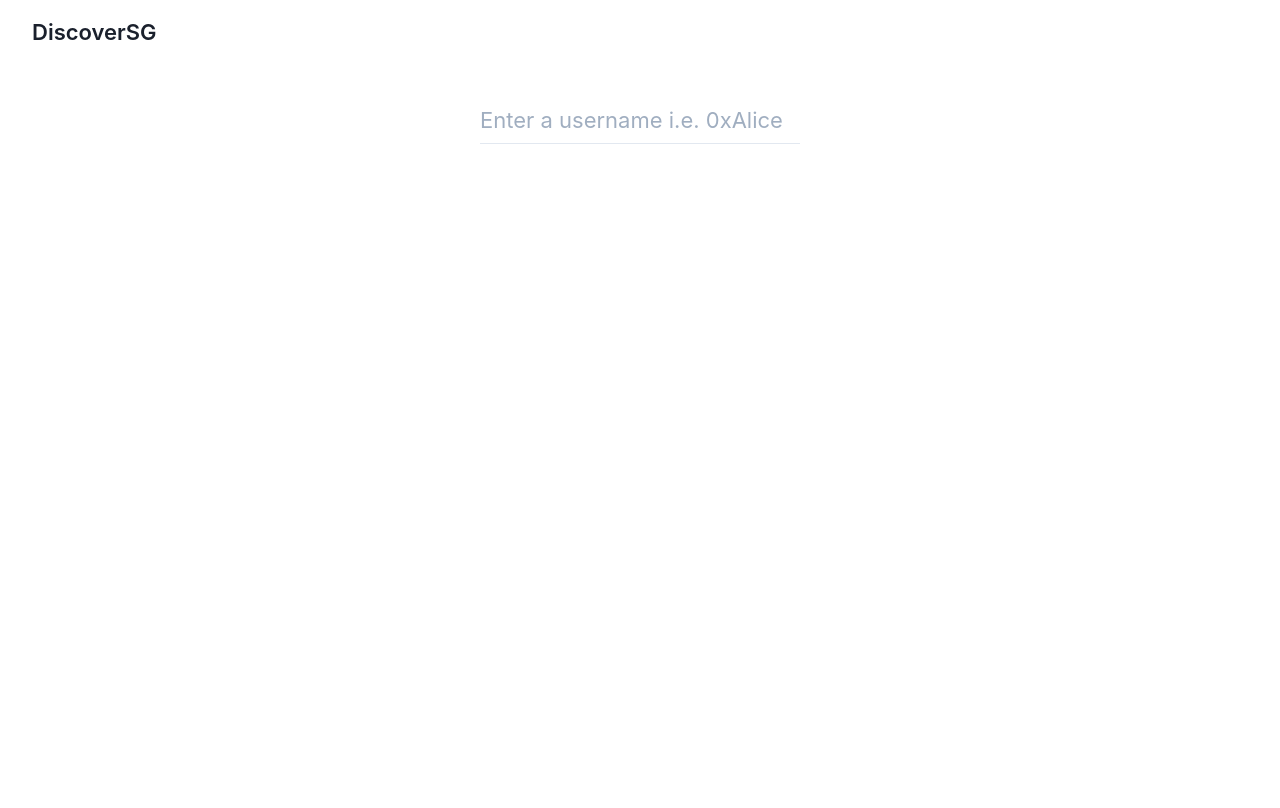
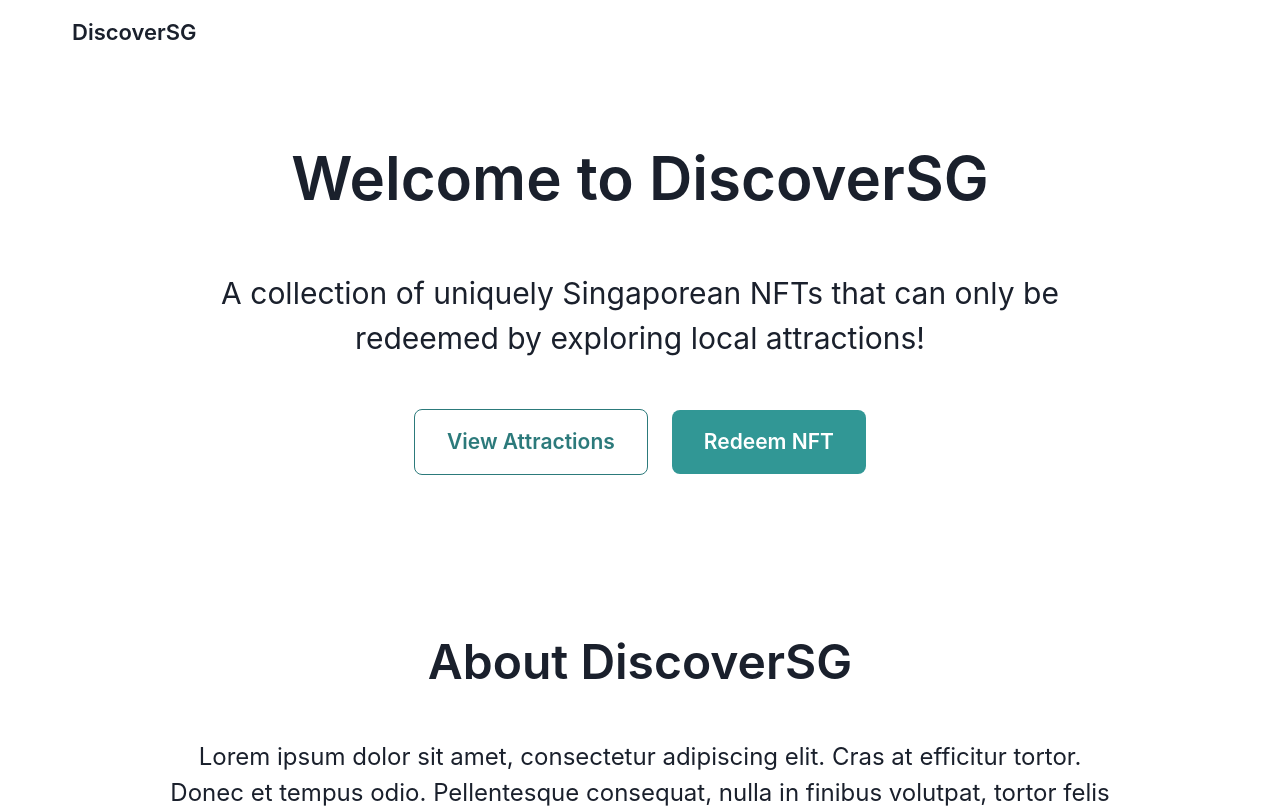
Before and after one commit to opengovsg/discoversg, a React (Create React App) app: page / in a window 1280 px wide. Shown: the top 808 px of the page. Built offline with nearby package versions, Linux system fonts and the light colour scheme.

Commit message:
fix: placeholder layout for landing page

```diff
--- a/package.json
+++ b/package.json
@@ -17,6 +17,7 @@
     "@types/node": "^12.20.19",
     "@types/react": "^16.14.13",
     "@types/react-dom": "^16.9.14",
+    "@types/react-router-hash-link": "^2.4.4",
     "axios": "^0.21.4",
     "ethers": "^5.5.3",
     "framer-motion": "^4.1.17",
@@ -25,6 +26,8 @@
     "react": "^17.0.2",
     "react-dom": "^17.0.2",
     "react-icons": "^3.11.0",
+    "react-router-dom": "^6.2.1",
+    "react-router-hash-link": "^2.4.3",
     "react-scripts": "4.0.3",
     "typescript": "^3.9.10",
     "web-vitals": "^0.2.4"
--- a/public/index.html
+++ b/public/index.html
@@ -5,10 +5,7 @@
     <link rel="icon" href="%PUBLIC_URL%/favicon.ico" />
     <meta name="viewport" content="width=device-width, initial-scale=1" />
     <meta name="theme-color" content="#000000" />
-    <meta
-      name="description"
-      content="Web site created using create-react-app"
-    />
+    <meta name="description" content="DiscoverSG" />
     <link rel="apple-touch-icon" href="%PUBLIC_URL%/logo192.png" />
     <!--
       manifest.json provides metadata used when your web app is installed on a
@@ -24,7 +21,7 @@
       work correctly both with client-side routing and a non-root public URL.
       Learn how to configure a non-root public URL by running `npm run build`.
     -->
-    <title>Alt Name Finder</title>
+    <title>DiscoverSG</title>
   </head>
   <body>
     <noscript>You need to enable JavaScript to run this app.</noscript>
--- a/src/App.tsx
+++ b/src/App.tsx
@@ -9,44 +9,178 @@ import {
   Flex,
   HStack,
   Input,
-  Link,
+  Button,
+  ButtonGroup,
+  Center,
+  Image,
+  Stack,
+  Heading,
+  Accordion,
+  AccordionItem,
+  AccordionButton,
+  AccordionIcon,
+  AccordionPanel,
 } from '@chakra-ui/react';
-import { debounce } from 'lodash';
+import { HashLink } from 'react-router-hash-link';
+import { Link } from 'react-router-dom';
 import axios from 'axios';
 
 export const App = () => {
+  const Section = (props: any) => {
+    return (
+      <Flex direction="column" alignItems="center" justifyContent="center" minHeight="60vh" maxWidth="80%">
+        {props.children}
+      </Flex>
+    );
+  };
+
+  const AttractionCard = (props: any) => {
+    return (
+      <Center py={12}>
+        <Box maxW={'240px'} w={'full'} boxShadow={'2xl'}>
+          <Box rounded={'lg'} height={'230px'}>
+            <Image
+              rounded={'lg'}
+              height={240}
+              width={240}
+              src={'https://gateway.pinata.cloud/ipfs/QmPFRJQkLiHRXpdezkfKYPmfdZpW83niuLKHNBYqk9VCCV'}
+            />
+          </Box>
+          <Box mt={4} p={4} textAlign={'center'}>
+            <Heading fontSize={'2xl'} fontWeight={500}>
+              Art Science Museum
+            </Heading>
+            <Text color={'gray.500'} fontSize={'sm'}>
+              Lorem ipsum dolor sit amet, consectet
+            </Text>
+          </Box>
+        </Box>
+      </Center>
+    );
+  };
+
+  const FAQs = () => {
+    return (
+      <Accordion defaultIndex={[0]}>
+        <AccordionItem>
+          <AccordionButton>
+            <Text flex="1" textAlign="left" fontSize={'21px'} fontWeight={'500'}>
+              What is the idea behind DiscoverSG?
+            </Text>
+            <AccordionIcon />
+          </AccordionButton>
+          <AccordionPanel pb={4}>
+            Lorem ipsum dolor sit amet, consectetur adipiscing elit, sed do eiusmod tempor incididunt ut labore et
+            dolore magna aliqua. Ut enim ad minim veniam, quis nostrud exercitation ullamco laboris nisi ut aliquip ex
+            ea commodo consequat.
+          </AccordionPanel>
+        </AccordionItem>
+        <AccordionItem>
+          <AccordionButton>
+            <Text flex="1" textAlign="left" fontSize={'21px'} fontWeight={'500'}>
+              Are DiscoverSG NFTs environmentally-friendly?
+            </Text>
+            <AccordionIcon />
+          </AccordionButton>
+          <AccordionPanel pb={4}>
+            Lorem ipsum dolor sit amet, consectetur adipiscing elit, sed do eiusmod tempor incididunt ut labore et
+            dolore magna aliqua. Ut enim ad minim veniam, quis nostrud exercitation ullamco laboris nisi ut aliquip ex
+            ea commodo consequat.
+          </AccordionPanel>
+        </AccordionItem>
+        <AccordionItem>
+          <AccordionButton>
+            <Text flex="1" textAlign="left" fontSize={'21px'} fontWeight={'500'}>
+              Are DiscoverSG NFTs environmentally-friendly?
+            </Text>
+            <AccordionIcon />
+          </AccordionButton>
+          <AccordionPanel pb={4}>
+            Lorem ipsum dolor sit amet, consectetur adipiscing elit, sed do eiusmod tempor incididunt ut labore et
+            dolore magna aliqua. Ut enim ad minim veniam, quis nostrud exercitation ullamco laboris nisi ut aliquip ex
+            ea commodo consequat.
+          </AccordionPanel>
+        </AccordionItem>
+        <AccordionItem>
+          <AccordionButton>
+            <Text flex="1" textAlign="left" fontSize={'21px'} fontWeight={'500'}>
+              Are DiscoverSG NFTs environmentally-friendly?
+            </Text>
+            <AccordionIcon />
+          </AccordionButton>
+          <AccordionPanel pb={4}>
+            Lorem ipsum dolor sit amet, consectetur adipiscing elit, sed do eiusmod tempor incididunt ut labore et
+            dolore magna aliqua. Ut enim ad minim veniam, quis nostrud exercitation ullamco laboris nisi ut aliquip ex
+            ea commodo consequat.
+          </AccordionPanel>
+        </AccordionItem>
+      </Accordion>
+    );
+  };
 
   return (
-    <ChakraProvider theme={theme}>
-      {/* Navbar */}
-      <Flex
-        width="100%"
-        height="64px"
-        flexDirection="row"
-        justify="start"
-        alignItems="center"
-        px="2rem"
-      >
-        <Flex height="100%" justifyContent="center" alignItems="center" fontWeight="500">
-          <Text fontSize="22px" fontWeight="600">
-            DiscoverSG
-          </Text>
-        </Flex>
-      </Flex>
-      {/* Main */}
-      <Flex minH="80vh" mt={5} p={3} spacing={8} justifyContent="center">
-        <VStack spacing={7} flex={1} maxWidth="400px">
-          <Box fontSize="20px" width="100%" maxWidth="320px">
-            <Input
-              placeholder="Enter a username i.e. 0xAlice"
-              size="lg"
-              variant="flushed"
-              fontSize="22px"
-              textAligh="center"
-            />
-          </Box>
-        </VStack>
-      </Flex>
-    </ChakraProvider>
+    <VStack spacing={7} width="100%">
+      <Section>
+        <Text fontSize={'6xl'} fontWeight="600" textAlign={'center'}>
+          Welcome to DiscoverSG
+        </Text>
+        <Text fontSize={'3xl'} textAlign={'center'} mt="48px">
+          A collection of uniquely Singaporean NFTs that can only be redeemed by exploring local attractions!
+        </Text>
+        <ButtonGroup variant="solid" colorScheme="teal" mt={'48px'}>
+          <HashLink to="#attractions">
+            <Button
+              variant="outline"
+              borderRadius="8px"
+              fontSize={'21px'}
+              p={8}
+              mr={6}
+              // onClick={}
+            >
+              View Attractions
+            </Button>
+            <Button
+              borderRadius="8px"
+              fontSize={'21px'}
+              p={8}
+              // onClick={}
+            >
+              Redeem NFT
+            </Button>
+          </HashLink>
+        </ButtonGroup>
+      </Section>
+      <Section>
+        <Heading fontSize={'5xl'} fontWeight="600" textAlign={'center'}>
+          About DiscoverSG
+        </Heading>
+        <Text fontSize={'2xl'} textAlign={'center'} mt="48px">
+          Lorem ipsum dolor sit amet, consectetur adipiscing elit. Cras at efficitur tortor. Donec et tempus odio.
+          Pellentesque consequat, nulla in finibus volutpat, tortor felis porta purus, nec gravida erat tortor at metus.
+          Nunc ac molestie libero. Maecenas eros leo, vestibulum in elementum in, aliquam eu enim. Aenean sed lacus
+          arcu. Pellentesque non accumsan odio. Vivamus augue lorem, consequat cursus ultrices a, varius vel lacus.
+          Pellentesque fermentum eget arcu eget volutpat. Etiam sed rhoncus massa. Maecenas et pharetra justo.
+        </Text>
+      </Section>
+      <Section>
+        <Heading fontSize={'5xl'} fontWeight="600" textAlign={'center'} id="attractions">
+          Attractions
+        </Heading>
+
+        <HStack spacing={16} mt={12}>
+          <AttractionCard />
+          <AttractionCard />
+          <AttractionCard />
+        </HStack>
+      </Section>
+      <Section>
+        <Heading fontSize={'5xl'} fontWeight="600" textAlign={'center'}>
+          FAQs
+        </Heading>
+        <FAQs />
+      </Section>
+      {/* <Link to="/profile">Profile</Link>
+        <Link to="/redeem">Redeem</Link> */}
+    </VStack>
   );
 };
--- /dev/null
+++ b/src/components/Container.tsx
@@ -0,0 +1,19 @@
+import * as React from 'react';
+import { Flex } from '@chakra-ui/react';
+
+export const Container = (props: any) => {
+  return (
+    <Flex minHeight="100vh" direction="column" justifyContent="start" alignItems="center">
+      <Flex
+        width="100%"
+        maxWidth="1200px"
+        justifyContent="center"
+        alignItems="center"
+        direction="column"
+        bg="base.100"
+        color="primary.600"
+        {...props}
+      />
+    </Flex>
+  );
+};
--- /dev/null
+++ b/src/components/Navbar.tsx
@@ -0,0 +1,14 @@
+import * as React from 'react';
+import { Flex, Text } from '@chakra-ui/react';
+
+export const NavBar = (props: any) => {
+  return (
+    <Flex width="100%" height="64px" flexDirection="row" justify="start" alignItems="center" px="2rem">
+      <Flex height="100%" justifyContent="center" alignItems="center" fontWeight="500">
+        <Text fontSize="22px" fontWeight="600">
+          DiscoverSG
+        </Text>
+      </Flex>
+    </Flex>
+  );
+};
--- a/src/index.tsx
+++ b/src/index.tsx
@@ -1,24 +1,32 @@
 import { ColorModeScript } from '@chakra-ui/react';
 import * as React from 'react';
 import ReactDOM from 'react-dom';
+import { BrowserRouter, Routes, Route } from 'react-router-dom';
+import { ChakraProvider, Box, Text, VStack, theme, Flex, HStack, Input, Stack } from '@chakra-ui/react';
 import { App } from './App';
-import reportWebVitals from './reportWebVitals';
-import * as serviceWorker from './serviceWorker';
+import Profile from './routes/profile';
+import Redeem from './routes/redeem';
+import { Container } from './components/Container';
+import { NavBar } from './components/Navbar';
 
 ReactDOM.render(
   <React.StrictMode>
     <ColorModeScript initialColorMode="dark" />
-    <App />
+    <ChakraProvider theme={theme}>
+      <Container>
+        <NavBar />
+        <Stack maxW="100%" minHeight="calc(100vh - 64px)">
+          <BrowserRouter>
+            <Routes>
+              <Route path="/" element={<App />} />
+              <Route path="profile/:address" element={<Profile />} />
+              <Route path="redeem" element={<Redeem />} />
+              <Route path="*" element={<App />} />
+            </Routes>
+          </BrowserRouter>
+        </Stack>
+      </Container>
+    </ChakraProvider>
   </React.StrictMode>,
   document.getElementById('root')
 );
-
-// If you want your app to work offline and load faster, you can change
-// unregister() to register() below. Note this comes with some pitfalls.
-// Learn more about service workers: https://cra.link/PWA
-serviceWorker.unregister();
-
-// If you want to start measuring performance in your app, pass a function
-// to log results (for example: reportWebVitals(console.log))
-// or send to an analytics endpoint. Learn more: https://bit.ly/CRA-vitals
-reportWebVitals();
```
Also changed, not shown: 1 other file (tests, documents, lock files or other folders).
